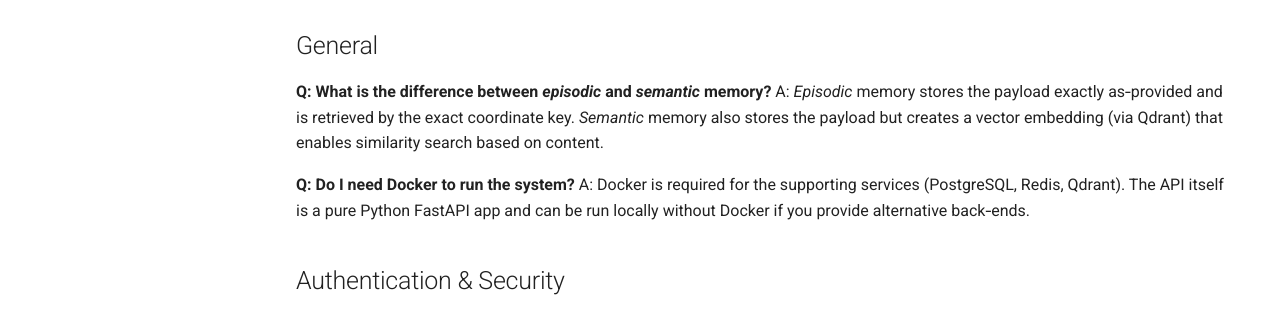
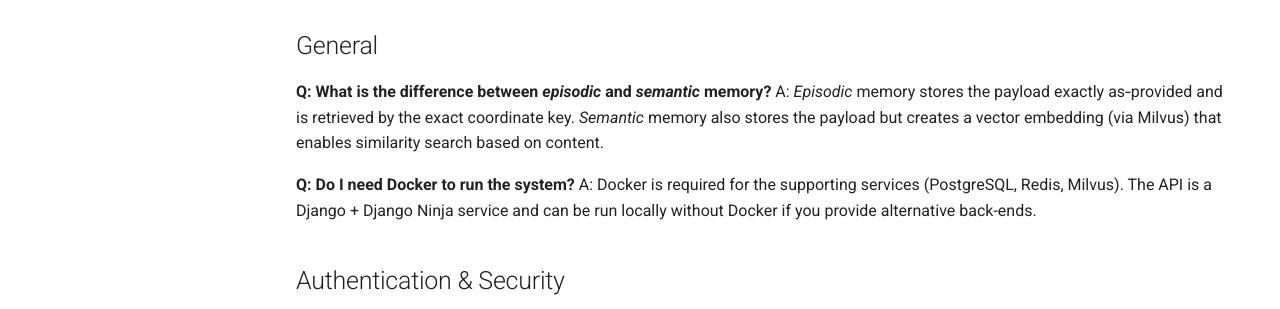
Before and after one commit to somatechlat/somafractalmemory, an MkDocs documentation site: the page built from docs/USER_GUIDE.md, in a window 1280 px wide and 900 px high. Shown: the part 265-574 px from the top of the window. Built offline with MkDocs 1.6.1 and Material for MkDocs 9.7.7, drawn with Linux system fonts in a browser that asks for light colours; comment, search, counter and statistics services are not loaded; the version menu is left out; some of the changed text lies outside the part shown.

````diff
--- a/docs/USER_GUIDE.md
+++ b/docs/USER_GUIDE.md
@@ -5,10 +5,10 @@ This FAQ addresses the most common questions users have when getting started wit
 ## General
 
 **Q: What is the difference between *episodic* and *semantic* memory?**
-A: *Episodic* memory stores the payload exactly as‑provided and is retrieved by the exact coordinate key. *Semantic* memory also stores the payload but creates a vector embedding (via Qdrant) that enables similarity search based on content.
+A: *Episodic* memory stores the payload exactly as‑provided and is retrieved by the exact coordinate key. *Semantic* memory also stores the payload but creates a vector embedding (via Milvus) that enables similarity search based on content.
 
 **Q: Do I need Docker to run the system?**
-A: Docker is required for the supporting services (PostgreSQL, Redis, Qdrant). The API itself is a pure Python FastAPI app and can be run locally without Docker if you provide alternative back‑ends.
+A: Docker is required for the supporting services (PostgreSQL, Redis, Milvus). The API is a Django + Django Ninja service and can be run locally without Docker if you provide alternative back-ends.
 
 ## Authentication & Security
 
@@ -118,7 +118,7 @@ This document provides a high‑level overview of the capabilities offered by **
 | Feature | Description |
 |---------|-------------|
 | **Episodic Memory** | Store arbitrary JSON payloads indexed by a coordinate vector. Retrieval by exact coordinate.
-| **Semantic Memory** | Store payloads with vector embeddings (via Qdrant) enabling similarity search.
+| **Semantic Memory** | Store payloads with vector embeddings (via Milvus) enabling similarity search.
 | **Graph Store** | Relationships between memories are captured in a NetworkX graph for traversals and reasoning.
 | **Versioning** | Each memory version is retained, allowing rollback and audit trails.
 | **Bulk Operations** | Batch insert and delete APIs for high‑throughput ingestion.
@@ -141,7 +141,7 @@ This guide walks you through installing **SomaFractalMemory** on a local macOS o
 ## Prerequisites
 
 * Python **3.10+** (recommended via `pyenv` or system Python)
-* Docker Desktop (Compose v2) – required for the PostgreSQL, Redis, and Qdrant services.
+* Docker Desktop (Compose v2) – required for the PostgreSQL, Redis, and Milvus services.
 * Git
 * A POSIX‑compatible shell (`zsh` is the default on macOS).
 
@@ -175,7 +175,7 @@ This guide walks you through installing **SomaFractalMemory** on a local macOS o
    ```bash
    docker compose --profile core up -d
    ```
-   This brings up PostgreSQL, Redis, Qdrant, and the API.
+   This brings up PostgreSQL, Redis, Milvus, and the API.
 
 6. **Verify the API is healthy**
    ```bash
````
Also changed, not shown: infra/standalone/DEPLOYMENT_GUIDE.md (+22 -25 lines), infra/standalone/README.md (+6 -6 lines), 3 other files.
